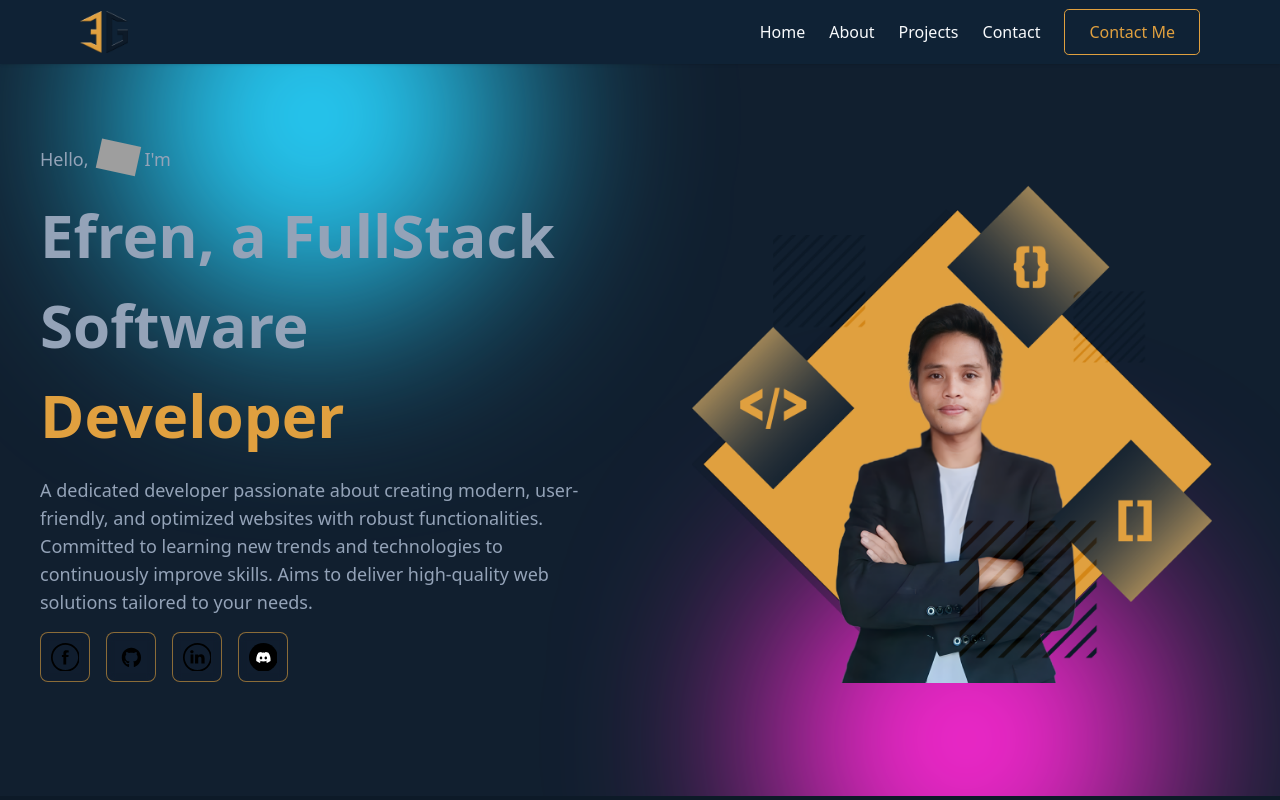
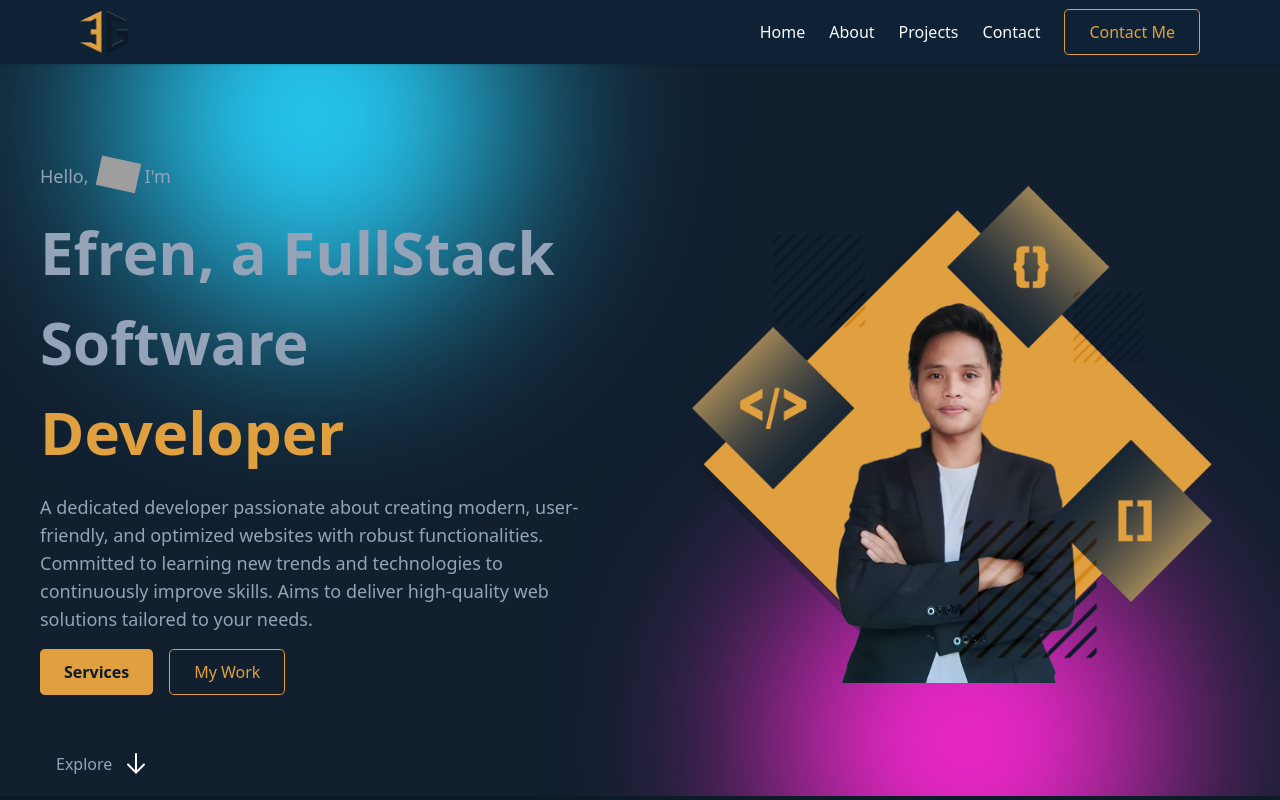
Before and after one commit to e-gors/portfolio-v2, a React (Vite) app: page / in a window 1280 px wide. Shown: the top 800 px of the page. Built offline with nearby package versions, Linux system fonts and the light colour scheme; grey boxes are pictures that could not be loaded.

Commit message:
Moved icons and replace with buttons

```diff
--- a/src/sections/Hero.tsx
+++ b/src/sections/Hero.tsx
@@ -1,20 +1,19 @@
 import React, { useRef } from "react";
 import HeroImage from "@images/hero-image.png";
 import WavingHand from "@images/waving-hand.png";
-import GithubRoundedIcon from "@icons/GithubRoundedIcon";
-import FacebookRoundedIcon from "@icons/FacebookRoundedIcon";
-import LinkedInRoundedIcon from "@icons/LinkedInRoundedIcon";
-import DiscordRoundedIcon from "@icons/DiscordRoundedIcon";
 import GradientSphere from "../components/GradientSphere";
 import { gsap } from "gsap";
 import { useGSAP } from "@gsap/react";
+import ArrowDownRoundedIcon from "../assets/icons/ArrowDownRoundedIcon";
 
 gsap.registerPlugin(useGSAP);
 
 export default function Hero() {
   const handRef = useRef<HTMLImageElement | null>(null);
+  const arrowRef = useRef<SVGSVGElement | null>(null);
 
   useGSAP(() => {
+    // arrow waving
     gsap.to(handRef.current, {
       rotation: 20,
       yoyo: true,
@@ -22,6 +21,14 @@ export default function Hero() {
       duration: 0.5,
       ease: "power1.inOut",
       transformOrigin: "70% 70%",
+    });
+    // arrow bouncing
+    gsap.to(arrowRef.current, {
+      y: -5,
+      yoyo: true,
+      repeat: -1,
+      duration: 1,
+      ease: "power1.inOut",
     });
   });
 
@@ -34,7 +41,7 @@ export default function Hero() {
         <div className="w-full flex items-center gap-2">
           <p className="text-base md:text-lg">Hello,</p>
           <img
-           ref={handRef}
+            ref={handRef}
             src={WavingHand}
             alt="Waving Hand"
             className="w-6 md:w-10"
@@ -51,19 +58,14 @@ export default function Hero() {
           learning new trends and technologies to continuously improve skills.
           Aims to deliver high-quality web solutions tailored to your needs.
         </p>
-        <div className="flex gap-x-4 h-20">
-          <div className="icon">
-            <FacebookRoundedIcon width={40} height={40} />
-          </div>
-          <div className="icon">
-            <GithubRoundedIcon width={60} />
-          </div>
-          <div className="icon">
-            <LinkedInRoundedIcon width={40} />
-          </div>
-          <div className="icon">
-            <DiscordRoundedIcon width={40} />
-          </div>
+        <div className="flex gap-x-4">
+          <button className="btn-accent">Services</button>
+          <button className="btn-outline">My Work</button>
+        </div>
+
+        <div className="w-100 px-4 flex items-center gap-2 mt-4 absolute bottom-4">
+          <p className="text-base text-nowrap">Explore</p>
+          <ArrowDownRoundedIcon ref={arrowRef} width={32} height={32} />
         </div>
       </div>
 
```
